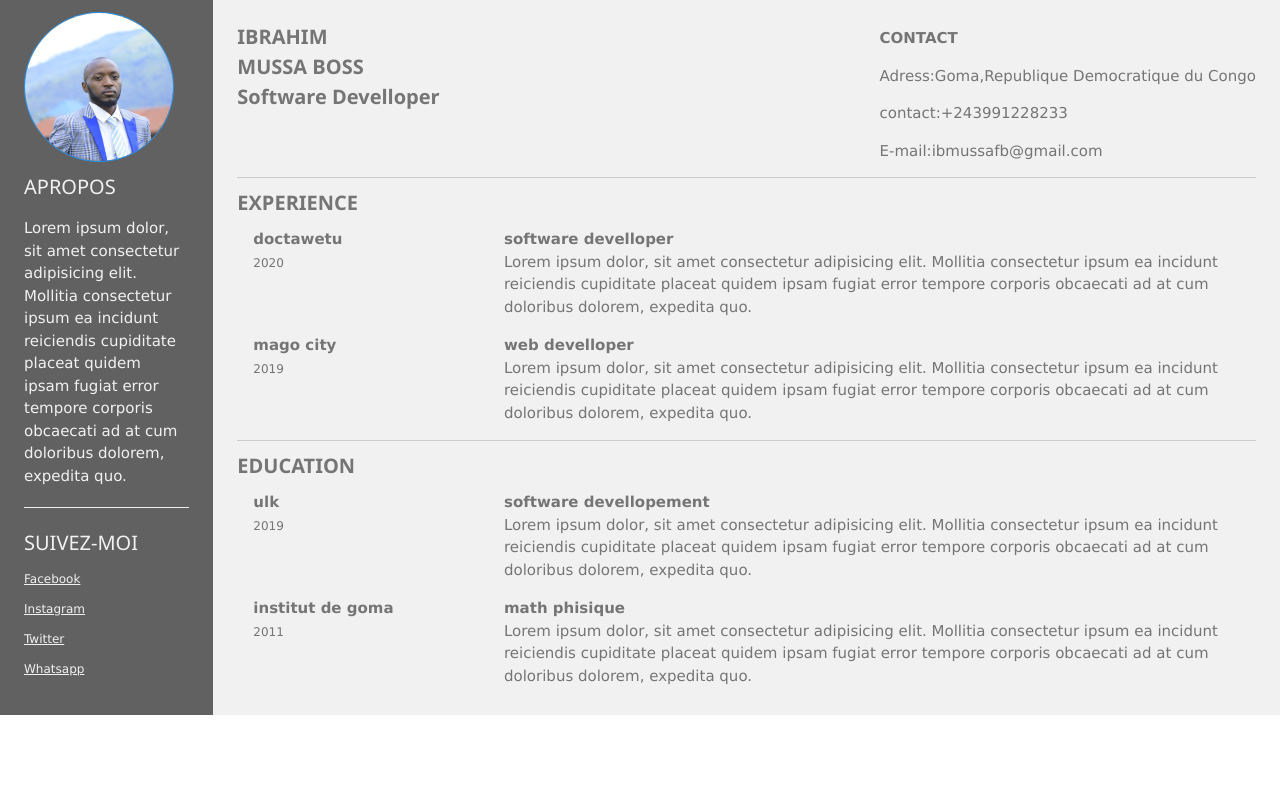
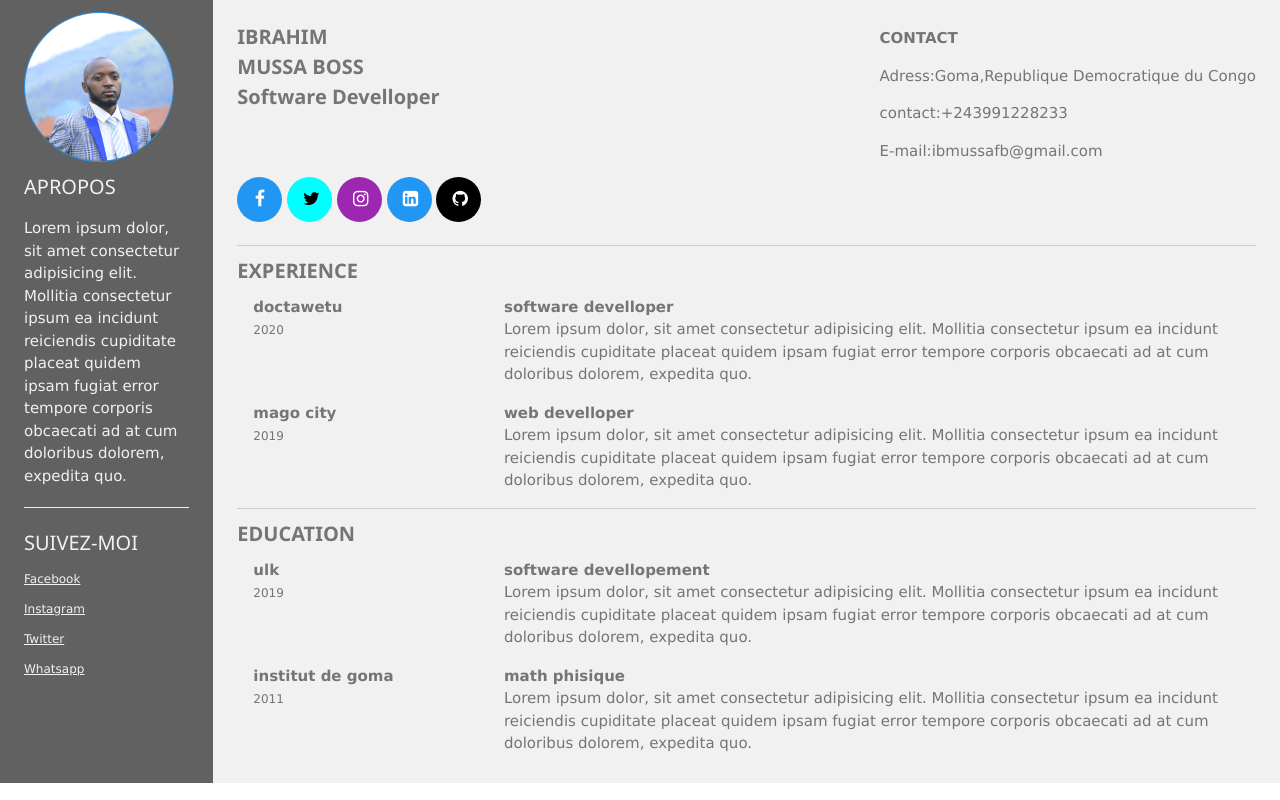
Before and after one commit to bim-g/portfolio, a plain HTML site: page index.html in a window 1280 px wide. Drawn offline with Linux system fonts and the light colour scheme.

Commit message:
re-organised social link

```diff
--- a/index.html
+++ b/index.html
@@ -4,6 +4,7 @@
     <meta charset="UTF-8">
     <meta name="viewport" content="width=device-width, initial-scale=1.0">
     <link rel="stylesheet" href="style/w3.css">
+    <link rel="stylesheet" href="style/font-awesome-4.7.0/css/font-awesome.min.css">
     <link rel="stylesheet" href="style/index.css">
     <title>Ibrahim</title>
 </head>
@@ -37,9 +38,11 @@
                     <p>contact:+243991228233</p>
                     <p>E-mail:ibmussafb@gmail.com</p>
                 </div>
-                <div class="w3-bar">
-
-                </div>
+                <div class="w3-bar" id="socialmedia">
+                    <span class="w3-bar-items" w3-repeat="social">
+                        <a href="{{url}}" class="{{style}} w3-circle w3-padding w3-large w3-center w3-button social" ><i class="{{icon}}"></i> </a>
+                    </span>
+                </div><br>
             </div>
             <div class=" w3-text-gray" id="curriculum">
                 <div class="w3-border-bottom">
--- a/js/data.json
+++ b/js/data.json
@@ -34,12 +34,38 @@
         "contact": ["+243991228233","+243853968558"],
         "email": ["ibmussafb@gmail.com", "ibmussa@outlook.fr"]
     },
-    "social": {
-        "facebook":"https://facebook.com/ibmussafb",
-        "twitter":"https://twitter.com/ibmussa",
-        "instagram":"https://instagram.com/ibmussafb",
-        "linkdin":"https://linkdin.com/ibmussa"
-    },
+    "social": [
+        {
+            "name":"facebook",
+            "url":"https://facebook.com/ibmussafb",
+            "icon":"fa fa-facebook",
+            "style":"w3-blue"
+        },
+        {
+            "name":"twitter",
+            "url":"https://twitter.com/ibmussa",
+            "icon":"fa fa-twitter",
+            "style":"w3-aqua"
+        },
+        {
+            "name":"instagram",
+            "url":"https://instagram.com/ibmussafb",
+            "icon":"fa fa-instagram",
+            "style":"w3-purple"
+        },
+        {
+            "name":"linkdin",
+            "url":"https://linkdin.com/ibmussa",
+            "icon":"fa fa-linkedin-square",
+            "style":"w3-blue"
+        },
+        {
+            "name":"github",
+            "url":"https://github.com/bim-g",
+            "icon":"fa fa-github",
+            "style":"w3-black"
+        }
+    ],
     "identity": {
         "fname":"Ibrahim",
         "lname":"Mussa",
--- a/js/index.js
+++ b/js/index.js
@@ -8,4 +8,12 @@ let social=[];
         let education = res.education;
         w3.displayObject("curriculum", res);
     });
+    w3.getHttpObject("./js/data.json",(res)=>{
+        let contact=res.contact;
+        let identiry = res.identity;
+        let social = res.social;
+        let experience = res.experience;
+        let education = res.education;
+        w3.displayObject("socialmedia", res);
+    });
 })();
--- a/style/index.css
+++ b/style/index.css
@@ -8,3 +8,8 @@
 .img img {
     width: 100%;
 }
+.social{
+    width: 45px!important;
+    height:45px!important;
+    /* cursor:pointer; */
+}
```
Also changed, not shown: 1 other file.
